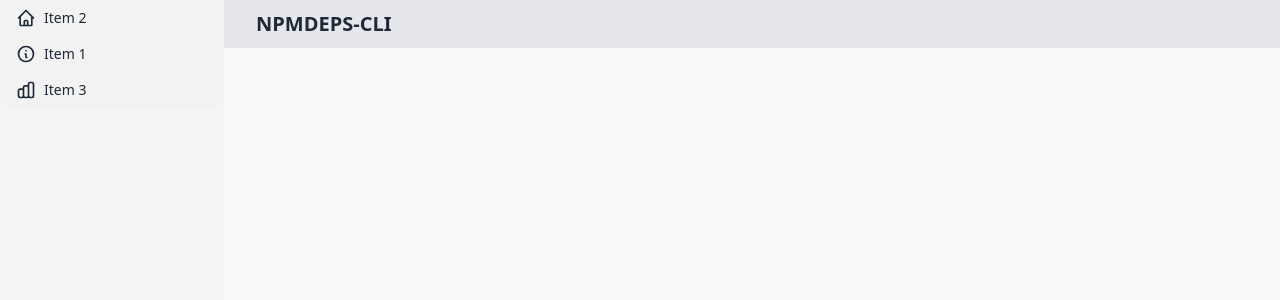
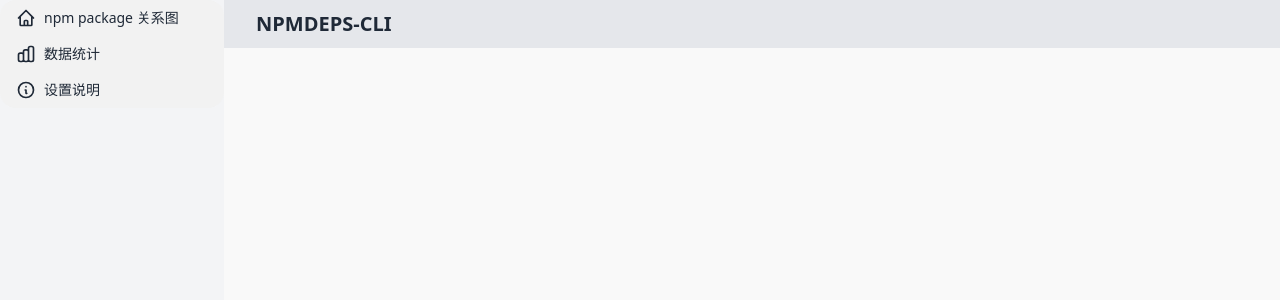
Before and after one commit to JefferyGG/npmdep-cli, a Vue app in the folder web/: page /#/main-chart in a window 1280 px wide. Shown: the top 300 px of the page. Built offline with nearby package versions, Linux system fonts and the light colour scheme; no server answers.

Commit message:
chore: 处理合并问题

```diff
--- a/web/src/App.vue
+++ b/web/src/App.vue
@@ -1,33 +1,67 @@
 <script setup lang="ts">
-
 </script>
 
 <template>
+  <!-- 顶部标题栏
+        <div class="bg-gray-200 h-12 flex items-center px-8">
+          <h1 class="text-xl font-bold">
+            NPMDEPS-CLI
+          </h1>
+        </div> -->
   <div class="flex">
     <!-- 左侧窄侧边栏 -->
     <div class="w-56 h-screen bg-gray-100">
       <ul class="menu bg-base-200 w-56 rounded-box p-0">
+        <router-link to="/" tag="div" class="icon">
           <li>
             <a>
-            <svg xmlns="http://www.w3.org/2000/svg" class="h-5 w-5" fill="none" viewBox="0 0 24 24" stroke="currentColor"><path stroke-linecap="round" stroke-linejoin="round" stroke-width="2" d="M3 12l2-2m0 0l7-7 7 7M5 10v10a1 1 0 001 1h3m10-11l2 2m-2-2v10a1 1 0 01-1 1h-3m-6 0a1 1 0 001-1v-4a1 1 0 011-1h2a1 1 0 011 1v4a1 1 0 001 1m-6 0h6"/></svg>
-            Item 2
+              <svg
+                xmlns="http://www.w3.org/2000/svg" class="h-5 w-5" fill="none" viewBox="0 0 24 24"
+                stroke="currentColor"
+              >
+                <path
+                  stroke-linecap="round" stroke-linejoin="round" stroke-width="2"
+                  d="M3 12l2-2m0 0l7-7 7 7M5 10v10a1 1 0 001 1h3m10-11l2 2m-2-2v10a1 1 0 01-1 1h-3m-6 0a1 1 0 001-1v-4a1 1 0 011-1h2a1 1 0 011 1v4a1 1 0 001 1m-6 0h6"
+                />
+              </svg>
+              npm package 关系图
             </a>
           </li>
+        </router-link>
+        <router-link to="/a" tag="div" class="icon">
           <li>
             <a>
-            <svg xmlns="http://www.w3.org/2000/svg" class="h-5 w-5" fill="none" viewBox="0 0 24 24" stroke="currentColor"><path stroke-linecap="round" stroke-linejoin="round" stroke-width="2" d="M13 16h-1v-4h-1m1-4h.01M21 12a9 9 0 11-18 0 9 9 0 0118 0z"/></svg>
-            Item 1
+              <svg
+                xmlns="http://www.w3.org/2000/svg" class="h-5 w-5" fill="none" viewBox="0 0 24 24"
+                stroke="currentColor"
+              >
+                <path
+                  stroke-linecap="round" stroke-linejoin="round" stroke-width="2"
+                  d="M9 19v-6a2 2 0 00-2-2H5a2 2 0 00-2 2v6a2 2 0 002 2h2a2 2 0 002-2zm0 0V9a2 2 0 012-2h2a2 2 0 012 2v10m-6 0a2 2 0 002 2h2a2 2 0 002-2m0 0V5a2 2 0 012-2h2a2 2 0 012 2v14a2 2 0 01-2 2h-2a2 2 0 01-2-2z"
+                />
+              </svg>
+              数据统计
             </a>
           </li>
+        </router-link>
+        <router-link to="/b" tag="div" class="icon">
           <li>
             <a>
-            <svg xmlns="http://www.w3.org/2000/svg" class="h-5 w-5" fill="none" viewBox="0 0 24 24" stroke="currentColor"><path stroke-linecap="round" stroke-linejoin="round" stroke-width="2" d="M9 19v-6a2 2 0 00-2-2H5a2 2 0 00-2 2v6a2 2 0 002 2h2a2 2 0 002-2zm0 0V9a2 2 0 012-2h2a2 2 0 012 2v10m-6 0a2 2 0 002 2h2a2 2 0 002-2m0 0V5a2 2 0 012-2h2a2 2 0 012 2v14a2 2 0 01-2 2h-2a2 2 0 01-2-2z"/></svg>
-            Item 3
+              <svg
+                xmlns="http://www.w3.org/2000/svg" class="h-5 w-5" fill="none" viewBox="0 0 24 24"
+                stroke="currentColor"
+              >
+                <path
+                  stroke-linecap="round" stroke-linejoin="round" stroke-width="2"
+                  d="M13 16h-1v-4h-1m1-4h.01M21 12a9 9 0 11-18 0 9 9 0 0118 0z"
+                />
+              </svg>
+              设置说明
             </a>
           </li>
+        </router-link>
       </ul>
     </div>
-
     <!-- 右侧内容区域 -->
     <div class="flex flex-col flex-1">
       <!-- 顶部标题栏 -->
@@ -36,7 +70,6 @@
           NPMDEPS-CLI
         </h1>
       </div>
-
       <!-- 主要内容显示区域 -->
       <div class="flex-1 p-0">
         <!-- 主要内容 -->
@@ -46,6 +79,4 @@
   </div>
 </template>
 
-<style scoped>
-
-</style>
+<style scoped></style>
--- a/web/src/api/api.ts
+++ b/web/src/api/api.ts
@@ -1,7 +1,8 @@
 import axios from "axios";
 
 const api = axios.create({
-    baseURL: "http://localhost:3000/data/",
+    // baseURL: "http://localhost:3000/data/",
+    baseURL:"http://127.0.0.1:5173/data"
 });
 
 export const nodesJson = async () => {
--- a/web/src/router.ts
+++ b/web/src/router.ts
@@ -2,6 +2,9 @@
 
 // 导入需要展示的组件
 import MianChart from "./views/main-chart/index.vue";
+import a from "./views/main-chart/a.vue";
+import b from "./views/main-chart/b.vue";
+
 
 const routes: RouteRecordRaw[] = [
     {
@@ -12,6 +15,23 @@
         path: "/main-chart",
         name: "MianChart",
         component: MianChart,
+    },
+    {
+        path: "/",
+        name: "Menu",
+        redirect: "/main-chart",
+        children: [
+            {
+                path: "/a",
+                name: "a",
+                component: a
+            },
+            {
+                path: "/b",
+                name: "b",
+                component: b
+            },
+        ]
     }
 ];
 
--- /dev/null
+++ b/web/src/views/main-chart/a.vue
@@ -0,0 +1,11 @@
+
+<template>
+  <div>页面a 数据统计</div>
+</template>
+
+  <script lang="ts">
+  export default {
+      // eslint-disable-next-line vue/component-definition-name-casing, vue/no-reserved-component-names
+      name: "a"
+  };
+  </script>
--- /dev/null
+++ b/web/src/views/main-chart/b.vue
@@ -0,0 +1,11 @@
+
+<template>
+  <div>页面b 设置 说明 </div>
+</template>
+
+<script lang="ts">
+export default {
+    // eslint-disable-next-line vue/component-definition-name-casing, vue/no-reserved-component-names
+    name: "b"
+};
+</script>
```
Lines whose indentation alone changed are shown as unchanged.
